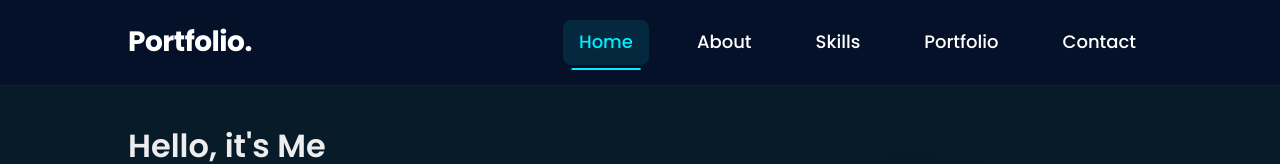
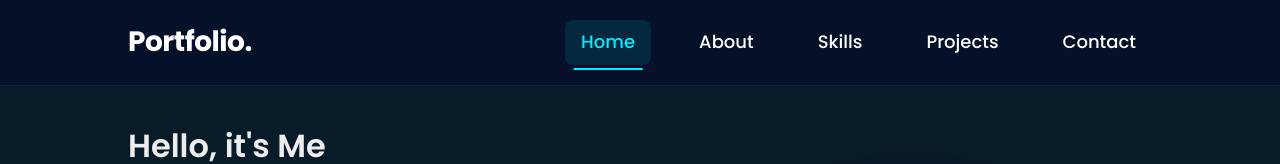
Before and after one commit to Priyal-2005/myportfolionextjs, a Next.js app: page / in a window 1280 px wide. Shown: the top 164 px of the page. Built offline with nearby package versions, Linux system fonts and the light colour scheme.

Commit message:
Updated page.js

```diff
--- a/src/app/page.js
+++ b/src/app/page.js
@@ -13,7 +13,7 @@ export default function Home() {
           <a href="#home" style={{ '--i': 1 }} className="active">Home</a>
           <Link href="/about" style={{ '--i': 2 }}>About</Link>
           <Link href="/skills" style={{ '--i': 3 }}>Skills</Link>
-          <Link href="/projects" style={{ '--i': 4 }}>Portfolio</Link>
+          <Link href="/projects" style={{ '--i': 4 }}>Projects</Link>
           <a href="#contact" style={{ '--i': 5 }}>Contact</a>
         </nav>
       </header>
```
